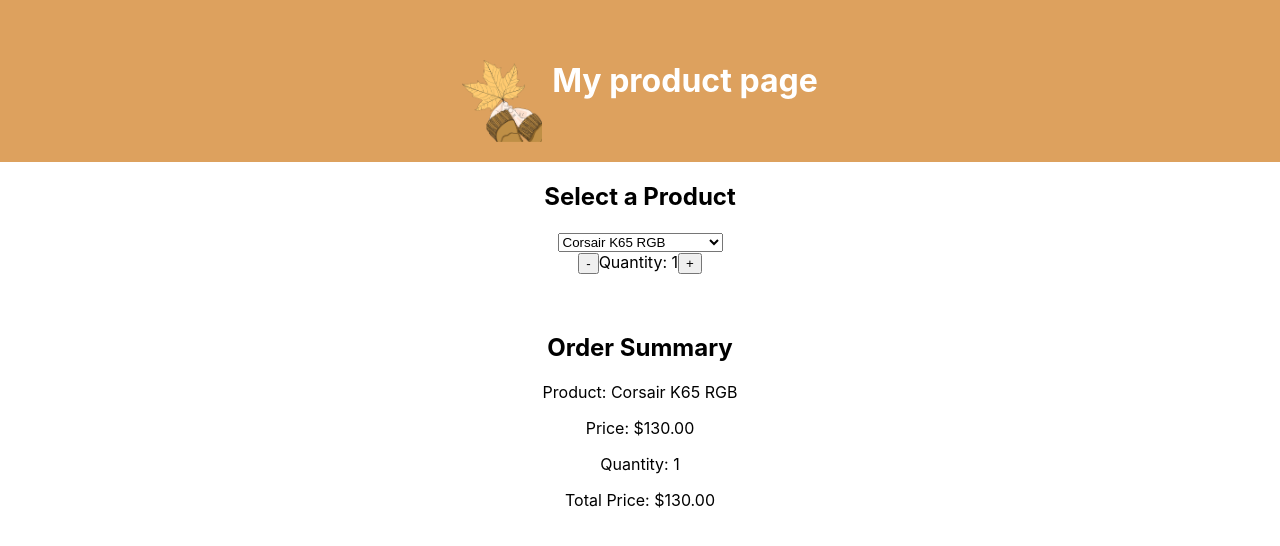
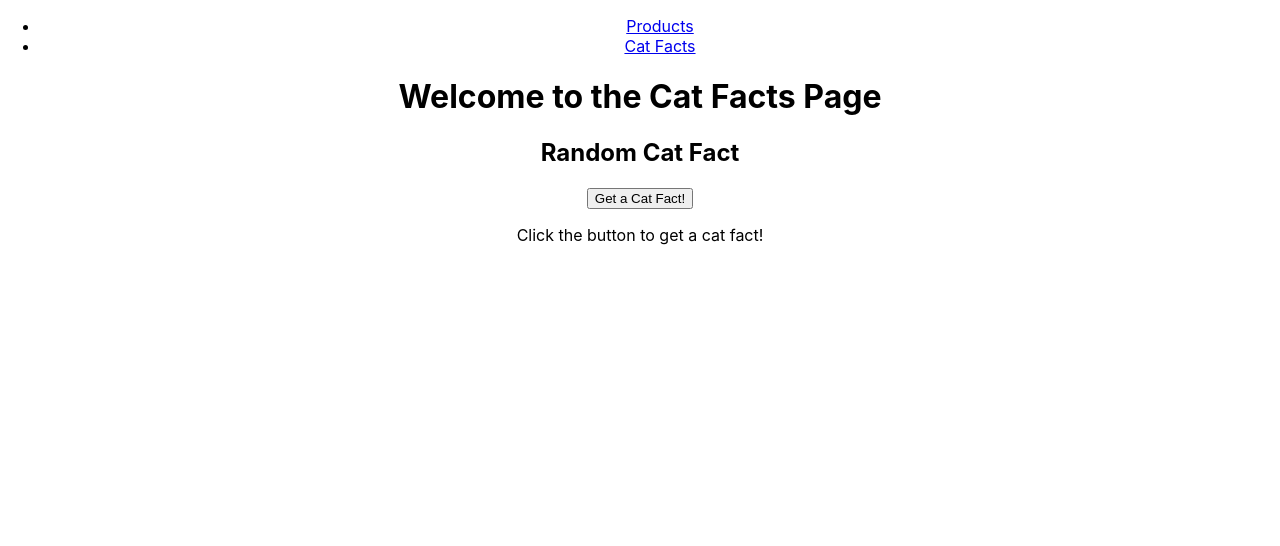
Before and after one commit to UnNou/product-page, a React (Create React App) app: page /cat-facts in a window 1280 px wide. Shown: the top 546 px of the page. Built offline with nearby package versions, Linux system fonts and the light colour scheme.

Commit message:
Open Data API Cat facts
Adds open data  assignment and reorganizes file structure so that the component assignment works with it through routing.

```diff
--- a/package.json
+++ b/package.json
@@ -8,6 +8,7 @@
     "@testing-library/user-event": "^13.5.0",
     "react": "^18.3.1",
     "react-dom": "^18.3.1",
+    "react-router-dom": "^6.27.0",
     "react-scripts": "5.0.1",
     "web-vitals": "^2.1.4"
   },
--- a/src/App.js
+++ b/src/App.js
@@ -3,6 +3,8 @@
 import vaahtera from './components/vaahtera.webp';
 import ProductComponent from './components/ProductFormComponent';
 import OrderInfoComponent from './components/OrderInfoComponent';
+import CatFactPage from './OpenData/CatFactPage';
+import { BrowserRouter as Router, Routes, Route, Link } from 'react-router-dom';
 import './App.css';
 
 function App() {
@@ -17,6 +19,44 @@
    quantity: 1
 });
 
+return (
+  <Router>
+    <div className="App">
+      <nav>
+        <ul>
+          <li>
+            <Link to="/products">Products</Link>
+          </li>
+          <li>
+            <Link to="/cat-facts">Cat Facts</Link>
+          </li>
+        </ul>
+      </nav>
+
+      <Routes>
+        <Route path="/products" element={
+          <div>
+            <Header image={vaahtera} title="My product page" />
+            <ProductComponent
+              products={products}
+              selectedProduct={selectedProduct}
+              setSelectedProduct={setSelectedProduct}
+            />
+            <OrderInfoComponent product={selectedProduct} />
+          </div>
+        } />
+
+        <Route path="/cat-facts" element={<CatFactPage />} />
+      </Routes>
+    </div>
+  </Router>
+);
+}
+
+export default App;
+
+{/* back-up plan, pls ingore this
+
   return (
       <div className="App">
           <Header image={vaahtera} title="My product page" />
@@ -29,4 +69,4 @@
       </div>
   );
 }
-export default App;
+export default App;*/}
--- /dev/null
+++ b/src/OpenData/CatFactComponent.jsx
@@ -0,0 +1,27 @@
+import React, { useState } from 'react';
+
+function CatFactComponent() {
+  const [fact, setFact] = useState('Click the button to get a cat fact!');
+
+  const fetchCatFact = () => {
+    fetch('https://cat-fact.herokuapp.com/facts/random') //Open data API fetch request
+      .then((response) => response.json())
+      .then((data) => {
+        setFact(data.text);
+      })
+      .catch((error) => {
+        console.error('Error fetching the cat fact:', error);
+        setFact('Oops! Something went wrong...');
+      });
+  };
+
+  return (
+    <div>
+      <h2>Random Cat Fact</h2>
+      <button onClick={fetchCatFact}>Get a Cat Fact!</button>
+      <p>{fact}</p>
+    </div>
+  );
+}
+
+export default CatFactComponent;
--- /dev/null
+++ b/src/OpenData/CatFactPage.jsx
@@ -0,0 +1,13 @@
+import React from 'react';
+import CatFactComponent from './CatFactComponent';
+
+function CatFactPage() {
+  return (
+    <div>
+      <h1>Welcome to the Cat Facts Page</h1>
+      <CatFactComponent />
+    </div>
+  );
+}
+
+export default CatFactPage;
```
Also changed, not shown: 1 other file (tests, documents, lock files or other folders).
